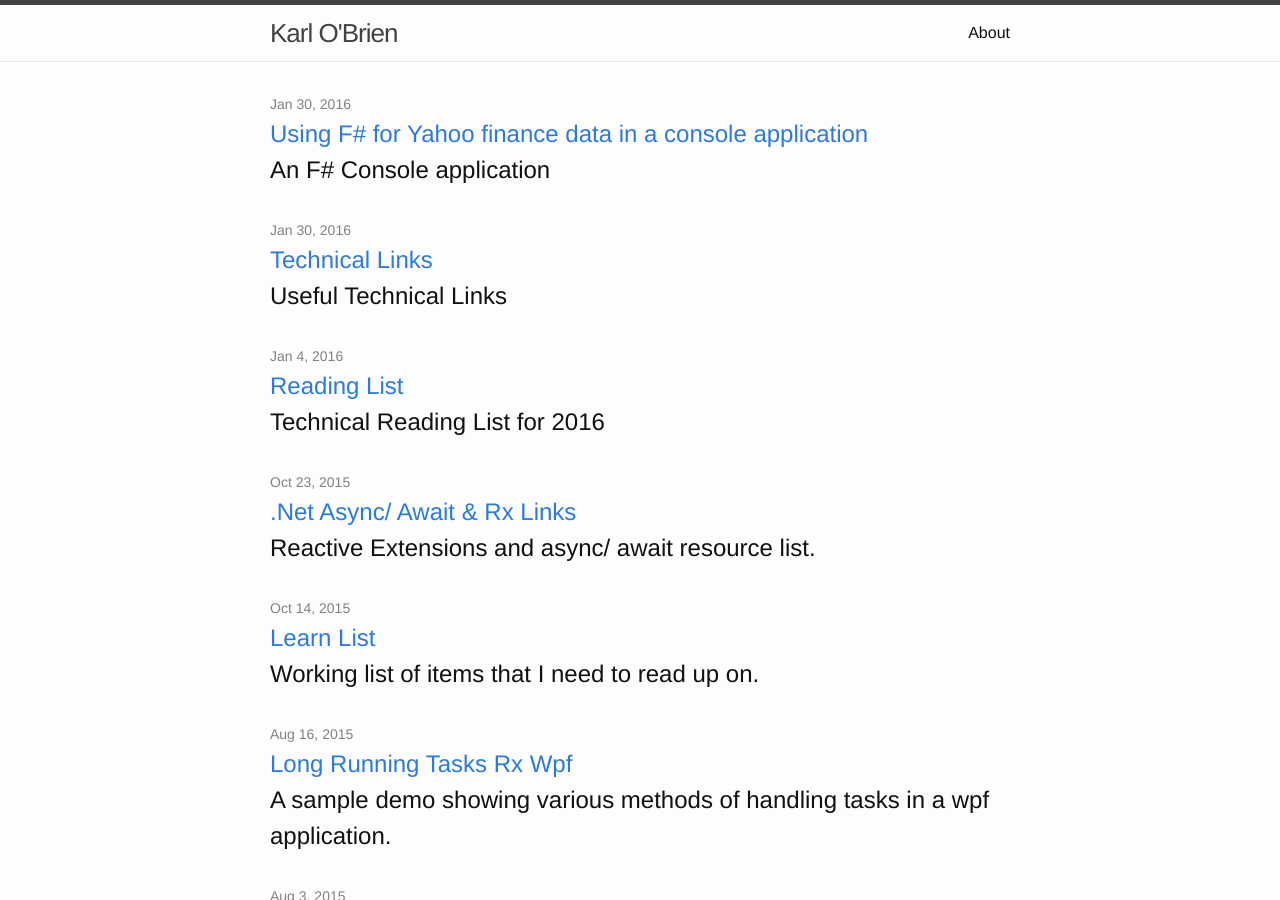
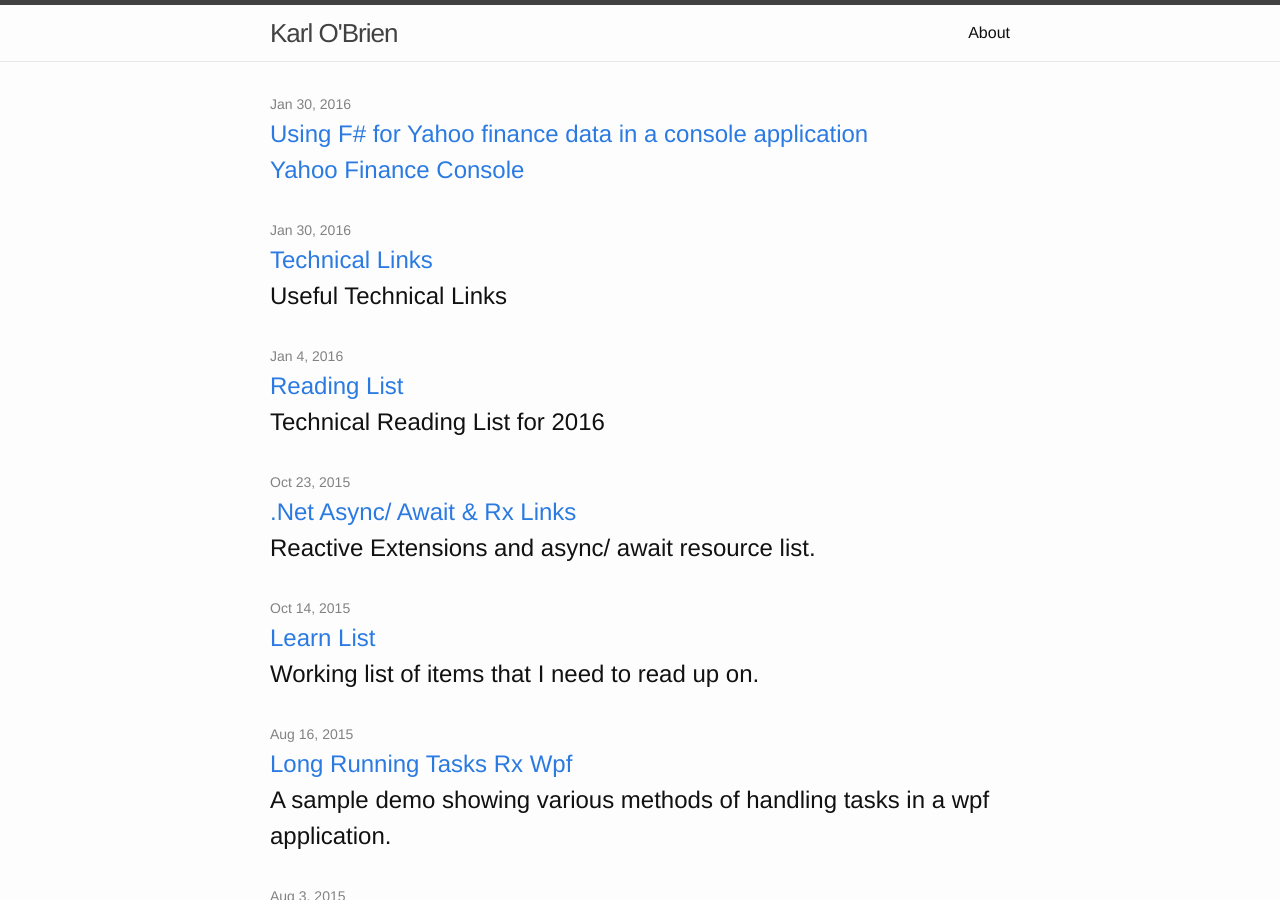
Before and after one commit to karlobrien/karlobrien.github.com, a Jekyll site: the page built from index.html, in a window 1280 px wide and 900 px high. Built offline with Jekyll 4.4.1, drawn with Linux system fonts in a browser that asks for light colours.

Commit message:
update link

```diff
--- a/_posts/2016-08-04-F#-Console_Application.markdown
+++ b/_posts/2016-08-04-F#-Console_Application.markdown
@@ -5,6 +5,4 @@ date:   2016-01-30
 categories: software f#
 ---
 
-An F# Console application
-
 [Yahoo Finance Console](https://github.com/karlobrien/YahooFinanceConsole)
```
